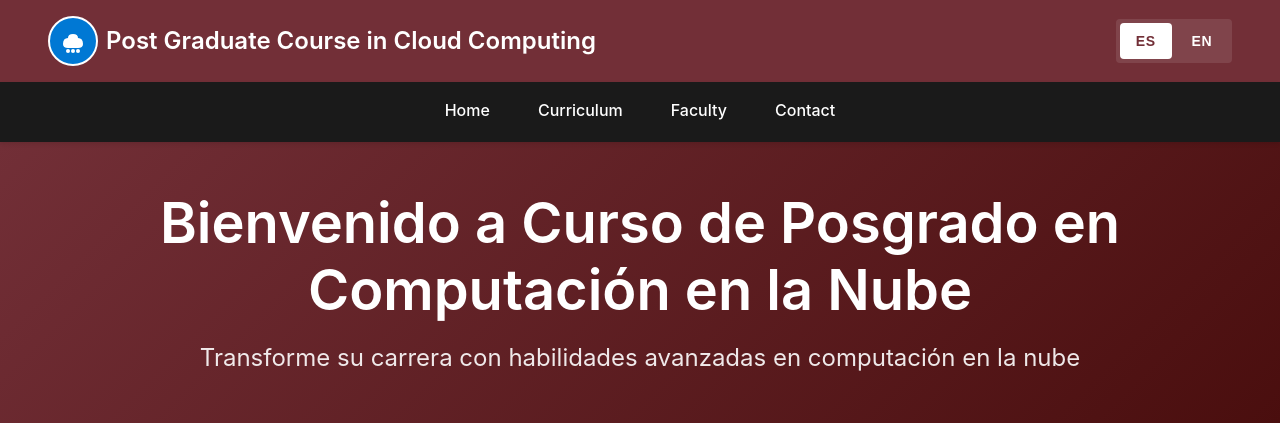
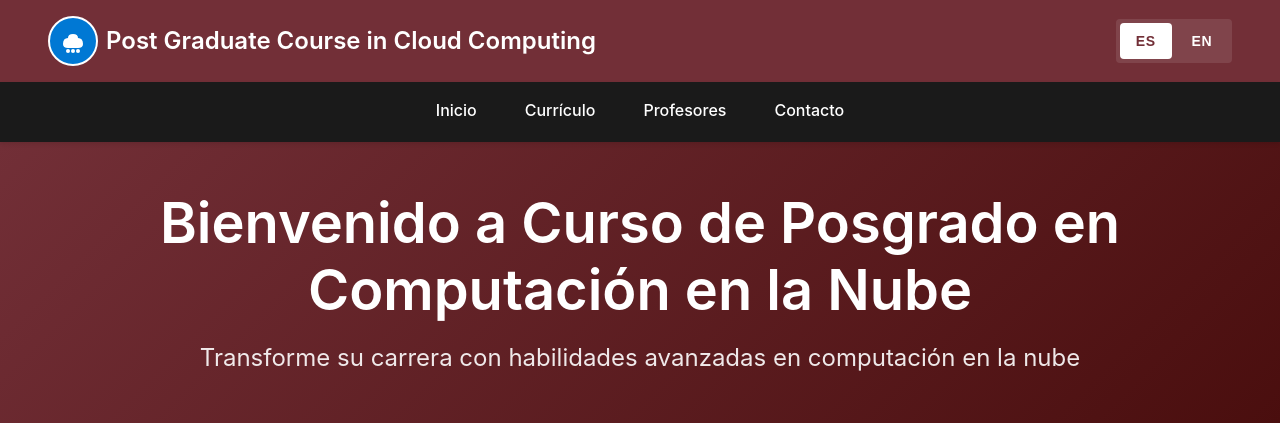
Before and after one commit to luiscarlosge/az-php-cicd-example, a PHP site: page /index.php in a window 1280 px wide. Shown: the top 423 px of the page. Run offline with PHP 8.4, Linux system fonts and the light colour scheme.

Commit message:
fix: add i18n support to navigation menu
- Replace hardcoded English labels with t() translation calls
- Menu now displays in Spanish or English based on user language preference
- Uses nav.home, nav.curriculum, nav.faculty, nav.contact translation keys

```diff
--- a/includes/navigation.php
+++ b/includes/navigation.php
@@ -7,12 +7,12 @@
 // Get current page filename
 $current_page = basename($_SERVER['PHP_SELF']);
 
-// Define navigation menu items
+// Define navigation menu items with translation keys
 $nav_items = [
-    '/public/index.php' => 'Home',
-    '/public/curriculum.php' => 'Curriculum',
-    '/public/faculty.php' => 'Faculty',
-    '/public/contact.php' => 'Contact'
+    '/public/index.php' => t('nav.home'),
+    '/public/curriculum.php' => t('nav.curriculum'),
+    '/public/faculty.php' => t('nav.faculty'),
+    '/public/contact.php' => t('nav.contact')
 ];
 ?>
 <nav class="main-navigation">
```
